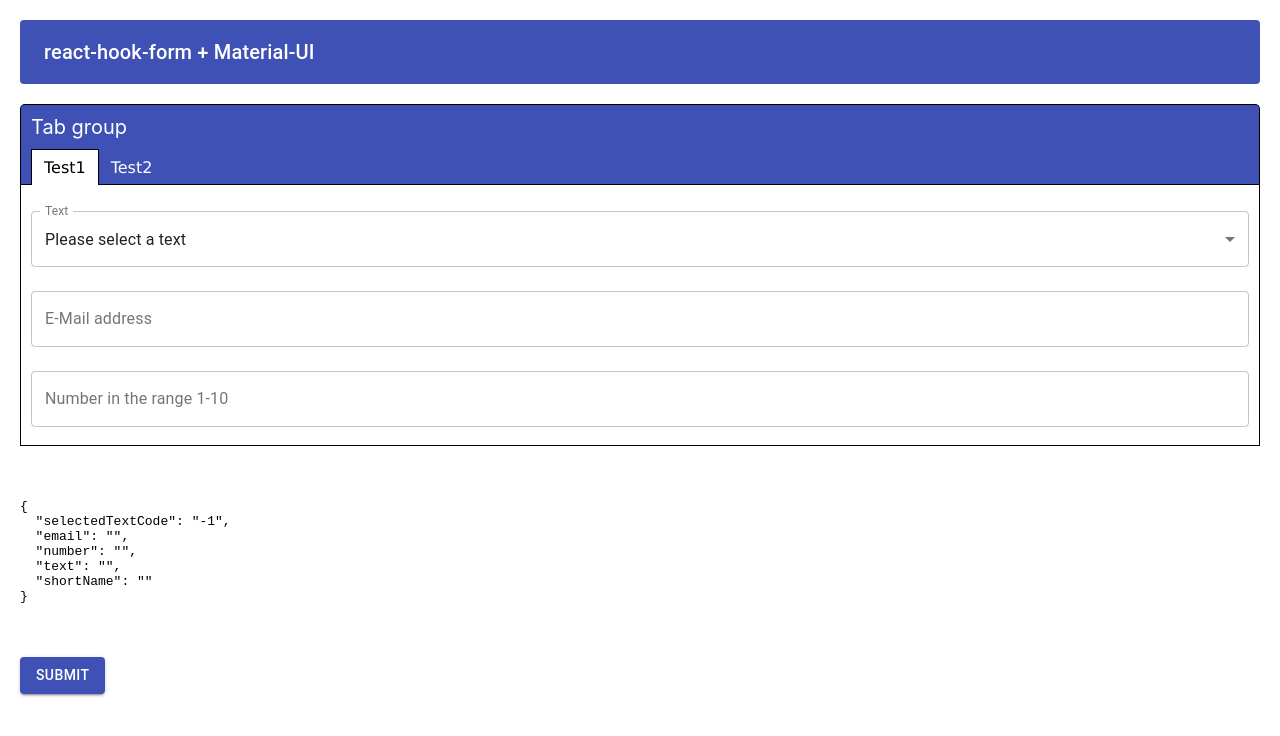
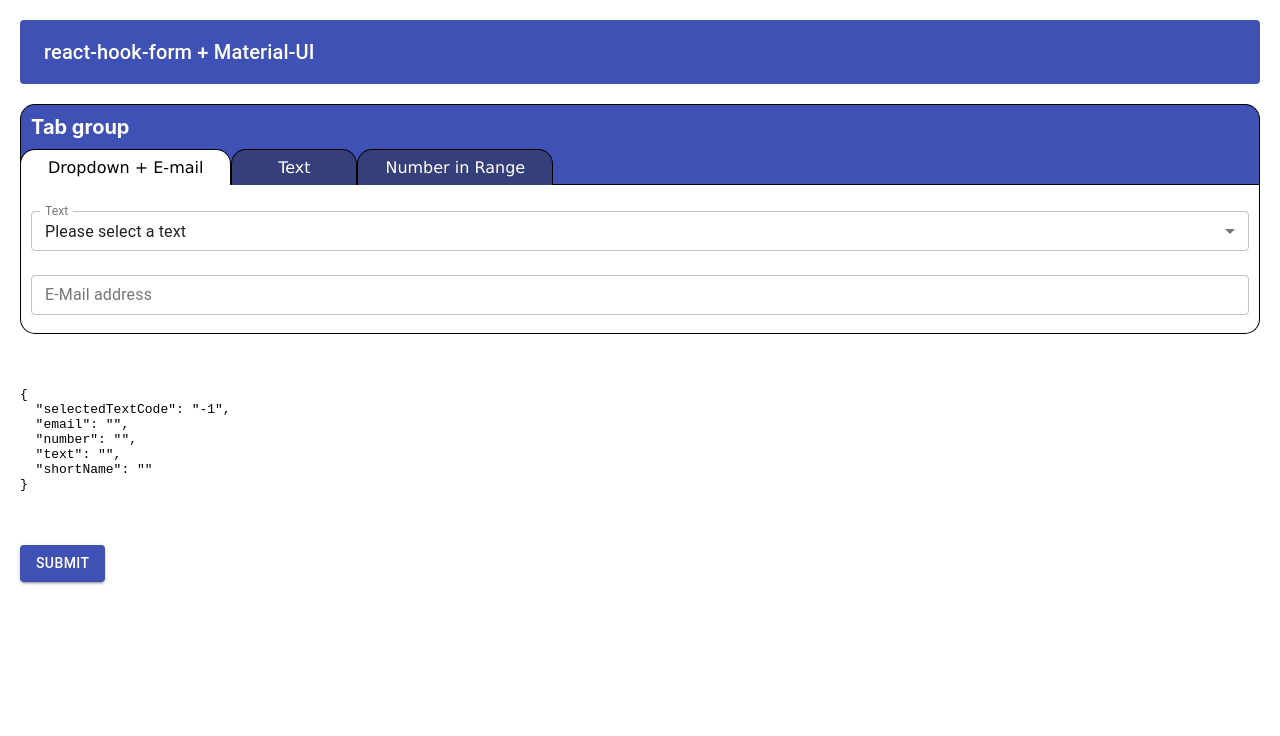
Before and after one commit to lindro-soft/react-hook-form-with-material-ui, a React (Create React App) app: page / in a window 1280 px wide. Shown: the top 736 px of the page. Built offline with nearby package versions, Linux system fonts and the light colour scheme.

Commit message:
Better styling and use index for activ tab instead of label

```diff
--- a/src/Components/MDTextField/MDDropDown.tsx
+++ b/src/Components/MDTextField/MDDropDown.tsx
@@ -30,6 +30,7 @@
             select
             margin="normal"
             inputRef={inputRef}
+            size="small"
             variant="outlined"
             fullWidth
             helperText={props.error && props.error.message}
--- a/src/Components/MDTextField/MDTextField.tsx
+++ b/src/Components/MDTextField/MDTextField.tsx
@@ -37,6 +37,7 @@
           <TextField
             label={props.label}
             margin="normal"
+            size="small"
             inputRef={inputRef}
             variant="outlined"
             fullWidth
--- a/src/Components/Tabs/Tab.tsx
+++ b/src/Components/Tabs/Tab.tsx
@@ -1,27 +1,51 @@
 import React, { ReactElement } from "react";
+import img_red_dot from "./red_dot.png";
 
 interface PropType {
-  activeTab: string;
+  activeTab: number;
   label: string;
   onClick: any;
   error: boolean;
+  index: number;
 }
 
 const Tab = (props: PropType): ReactElement => {
   const onClick = () => {
-    const { label, onClick } = props;
-    onClick(label);
+    const { index, onClick } = props;
+    onClick(index);
   };
 
   let className = "tab-list-item";
 
-  if (props.activeTab === props.label) {
+  if (props.activeTab === props.index) {
     className += " tab-list-active";
+  }
+
+  if (props.error) {
+    className += " errorDot";
   }
 
   return (
     <li className={className} onClick={onClick}>
-      {props.label} {props.error ? "(ERROR)" : undefined}
+      <span style={{ position: "relative", left: "-3px" }}>
+        {props.error ? (
+          <img alt="Validation Error" src={img_red_dot} />
+        ) : undefined}
+      </span>
+      <span
+        style={
+          props.error
+            ? {
+                position: "relative",
+                left: "-5px",
+                marginRight: "10px",
+                marginLeft: "10px",
+              }
+            : { marginRight: "15px", marginLeft: "15px" }
+        }
+      >
+        {props.label}
+      </span>
     </li>
   );
 };
--- a/src/Components/Tabs/Tabs.tsx
+++ b/src/Components/Tabs/Tabs.tsx
@@ -2,7 +2,7 @@
 import Tab from "./Tab";
 
 interface PropType {
-  defaultTab?: string;
+  defaultTab?: number;
   labels?: string[];
   children?: ReactElement[];
 }
@@ -10,7 +10,7 @@
 const Tabs = (props: PropType): ReactElement<PropType> => {
   const [activeTab, setActiveTab] = useState(props.defaultTab);
 
-  const onClickTabItem = (tab: string) => {
+  const onClickTabItem = (tab: number) => {
     setActiveTab(tab);
   };
 
@@ -23,16 +23,22 @@
   useEffect(() => {
     if (props.children) {
       let tabErrors: boolean[] = [];
-
+      //let tabChanged: boolean = false;
       for (var i = 0; i < props.children?.length; i++) {
         tabErrors.push(false);
-        var child = props.children[i];
-        if (child.props.children) {
-          for (var u = 0; u < child.props.children.length; u++) {
-            var grandChild = child.props.children[u];
+        var tabDiv = props.children[i];
+        if (tabDiv.props.children) {
+          for (var u = 0; u < tabDiv.props.children.length; u++) {
+            var tabDivChild = tabDiv.props.children[u];
 
-            if (grandChild.props && grandChild.props.error) {
+            if (tabDivChild.props && tabDivChild.props.error) {
               tabErrors[i] = true;
+              // if (!tabChanged) {
+              //   tabChanged = true;
+              //   if (activeTab && activeTab > i) {
+              //     setActiveTab(i);
+              //   }
+              // }
             }
           }
         }
@@ -44,7 +50,7 @@
   const tabContent = props.children
     ? props.children.map((child, i) => {
         if (props.labels) {
-          if (activeTab === props.labels[i]) {
+          if (activeTab === i) {
             return React.cloneElement(child, {
               key: i,
             });
@@ -66,9 +72,10 @@
         {props.labels?.map((label, i) => {
           return (
             <Tab
-              activeTab={activeTab ? activeTab : ""}
+              activeTab={activeTab ? activeTab : 0}
               key={label}
               label={label}
+              index={i}
               error={errorsInTabs ? errorsInTabs[i] : false}
               onClick={onClickTabItem}
             />
--- a/src/FormTest.tsx
+++ b/src/FormTest.tsx
@@ -29,8 +29,6 @@
       console.log("Email error");
     }
   }, [errors]);
-  const [tabs] = useState<string[]>(["Test1", "Test2"]);
-  const [defaultTab] = useState<string | undefined>("Test1");
 
   return (
     <form onSubmit={handleSubmit(onSubmit)}>
@@ -45,7 +43,10 @@
         </Toolbar>
       </AppBar>
       <br />
-      <Tabs defaultTab={defaultTab} labels={tabs}>
+      <Tabs
+        defaultTab={0}
+        labels={["Dropdown + E-mail", "Text", "Number in Range"]}
+      >
         <div>
           <MDDropDown
             name="dropDownInput"
@@ -75,26 +76,6 @@
                   ? true
                   : "Please enter a valid e-mail address";
               },
-            }}
-            control={control}
-          />
-          <MDTextField
-            name="numberInput"
-            error={errors.numberInput}
-            label="Number in the range 1-10"
-            value={numberValue}
-            onChangeSetValue={setNumberValue}
-            rules={{
-              required: { message: "This field is required", value: true },
-              min: {
-                message: "The number should be minimum 1 and maximum 10",
-                value: 1,
-              },
-              max: {
-                message: "The number should be minimum 1 and maximum 10",
-                value: 10,
-              },
-              pattern: { value: /[1-9]/, message: "Only numbers are allowed" },
             }}
             control={control}
           />
@@ -131,6 +112,29 @@
             }}
           />
         </div>
+        <div>
+          {" "}
+          <MDTextField
+            name="numberInput"
+            error={errors.numberInput}
+            label="Number in the range 1-10"
+            value={numberValue}
+            onChangeSetValue={setNumberValue}
+            rules={{
+              required: { message: "This field is required", value: true },
+              min: {
+                message: "The number should be minimum 1 and maximum 10",
+                value: 1,
+              },
+              max: {
+                message: "The number should be minimum 1 and maximum 10",
+                value: 10,
+              },
+              pattern: { value: /[1-9]/, message: "Only numbers are allowed" },
+            }}
+            control={control}
+          />
+        </div>
       </Tabs>
 
       <br />
--- a/src/index.css
+++ b/src/index.css
@@ -8,20 +8,25 @@
   padding: 20px;
 }
 
+:root {
+  --border-radius: 15px;
+}
+
 code {
   font-family: source-code-pro, Menlo, Monaco, Consolas, "Courier New",
     monospace;
 }
 
 .tabLabel {
-  border-top-right-radius: 5px;
-  border-top-left-radius: 5px;
+  border-top-right-radius: var(--border-radius);
+  border-top-left-radius: var(--border-radius);
   background-color: #3f51b5;
   padding: 10px;
   color: white;
   border: 1px solid black;
   border-bottom: 0px;
   font-size: 20px;
+  font-weight: bold;
 }
 
 .tab-list {
@@ -34,16 +39,23 @@
 }
 
 .tab-list-item {
+  border-top-right-radius: var(--border-radius);
+  border-top-left-radius: var(--border-radius);
   color: white;
   display: inline-block;
   list-style: none;
   margin-bottom: -1px;
+  background-color: #353f79;
   padding: 0.5rem 0.75rem;
   cursor: pointer;
+  border: solid black;
+  border-width: 1px 1px 0 1px;
+  min-width: 100px;
+  text-align: center;
 }
 
 .tab-list-item:first-child {
-  margin-left: 10px;
+  margin-left: -1px;
 }
 
 .tab-list-active {
@@ -73,4 +85,6 @@
   background-color: white;
   border: 1px solid black;
   border-top-width: 0px;
+  border-bottom-left-radius: var(--border-radius);
+  border-bottom-right-radius: var(--border-radius);
 }
```
Also changed, not shown: src/Components/Tabs/red_dot.png (added).
